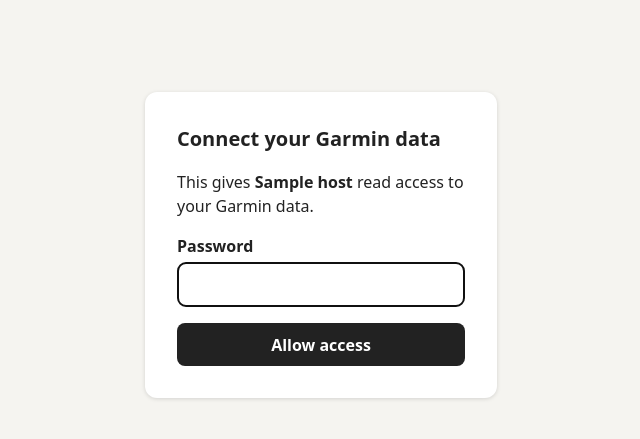
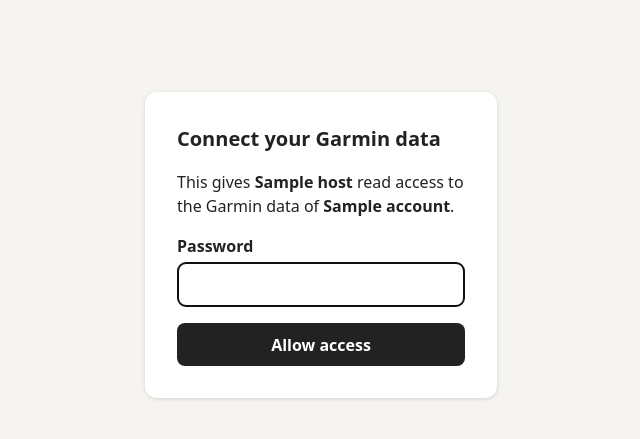
Before and after one commit to codrubefu/garmin_mcp, a Laravel app: template resources/views/oauth/authorize.blade.php in a window 1280 px wide. Shown: the part 155-594 px from the top of the page, without its empty margins (319-959 px from the left). Run offline with Laravel 12, Linux system fonts and the light colour scheme; the template is opened without the code that fills it: most values are stand-ins (such as "Sample title", 1, 10 or a date in 2020).

Commit message:
Serve several Garmin users at /mcp/{user}
MCP_USERS lists the accounts; each has GARMIN_API_KEY_{NAME} and
MCP_PASSWORD_HASH_{NAME}. Access tokens carry the user's endpoint as
audience, so a token for one user is rejected on another user's endpoint.

Co-Authored-By: Claude Opus 5.5 <noreply@anthropic.com>
Claude-Session: https://claude.ai/code/session_01JdQXPogLtjQdaW2otpo7Lu

```diff
--- /dev/null
+++ b/app/Accounts/Account.php
@@ -0,0 +1,56 @@
+<?php
+
+namespace App\Accounts;
+
+/**
+ * One person who can connect Claude to their own Garmin data, served at /mcp/{name}.
+ * Accounts live in the environment, so there is still no database.
+ */
+final readonly class Account
+{
+    public const NAME_PATTERN = '[a-z0-9_]+';
+
+    public function __construct(
+        public string $name,
+        public ?string $passwordHash,
+        public ?string $garminApiKey,
+    ) {}
+
+    public static function find(mixed $name): ?self
+    {
+        if (! is_string($name) || $name === '') {
+            return null;
+        }
+
+        $settings = config('connector.accounts')[$name] ?? null;
+
+        if (! is_array($settings)) {
+            return null;
+        }
+
+        return new self($name, $settings['password_hash'] ?? null, $settings['garmin_api_key'] ?? null);
+    }
+
+    /** Finds the account whose MCP endpoint is exactly this URL. */
+    public static function fromResource(mixed $resource): ?self
+    {
+        $prefix = url('/mcp').'/';
+
+        if (! is_string($resource) || ! str_starts_with($resource, $prefix)) {
+            return null;
+        }
+
+        return self::find(substr($resource, strlen($prefix)));
+    }
+
+    /** Builds the environment variable name for one of an account's settings, such as GARMIN_API_KEY_CODRUT. */
+    public static function envName(string $prefix, string $name): string
+    {
+        return $prefix.'_'.strtoupper($name);
+    }
+
+    public function resourceUrl(): string
+    {
+        return url('/mcp/'.$this->name);
+    }
+}
--- a/app/Http/Controllers/OAuth/TokenController.php
+++ b/app/Http/Controllers/OAuth/TokenController.php
@@ -2,6 +2,7 @@
 
 namespace App\Http\Controllers\OAuth;
 
+use App\Accounts\Account;
 use App\OAuth\SealedTokens;
 use Illuminate\Http\JsonResponse;
 use Illuminate\Http\Request;
@@ -22,26 +23,32 @@ class TokenController
     private function exchangeCode(Request $request): JsonResponse
     {
         $claims = $this->tokens->open($request->input('code'), SealedTokens::CODE);
+        $account = Account::find($claims['user'] ?? null);
 
         $isValid = $claims !== null
+            && $account !== null
             && $request->input('client_id') === $claims['client_id']
             && $request->input('redirect_uri') === $claims['redirect_uri']
             && $this->verifierMatches($request->input('code_verifier'), $claims['code_challenge'])
-            && (! $request->filled('resource') || $request->input('resource') === url('/mcp'))
+            && (! $request->filled('resource') || $request->input('resource') === $account->resourceUrl())
             && $this->tokens->consume($claims);
 
-        return $isValid ? $this->issue($claims['client_id']) : $this->error('invalid_grant');
+        return $isValid ? $this->issue($claims['client_id'], $account) : $this->error('invalid_grant');
     }
 
     private function refresh(Request $request): JsonResponse
     {
         $claims = $this->tokens->open($request->input('refresh_token'), SealedTokens::REFRESH);
 
+        // Removing an account from MCP_USERS stops its refresh tokens working.
+        $account = Account::find($claims['user'] ?? null);
+
         $isValid = $claims !== null
+            && $account !== null
             && (! $request->filled('client_id') || $request->input('client_id') === $claims['client_id'])
             && $this->tokens->consume($claims);
 
-        return $isValid ? $this->issue($claims['client_id']) : $this->error('invalid_grant');
+        return $isValid ? $this->issue($claims['client_id'], $account) : $this->error('invalid_grant');
     }
 
     private function verifierMatches(mixed $verifier, string $challenge): bool
@@ -55,20 +62,22 @@ class TokenController
         return hash_equals($challenge, $computed);
     }
 
-    private function issue(string $clientId): JsonResponse
+    private function issue(string $clientId, Account $account): JsonResponse
     {
         $accessTtl = config('connector.access_token_ttl');
         $scope = config('connector.scope');
 
         return response()->json([
             'access_token' => $this->tokens->seal(SealedTokens::ACCESS, [
-                'aud' => url('/mcp'),
+                'aud' => $account->resourceUrl(),
+                'user' => $account->name,
                 'client_id' => $clientId,
                 'scope' => $scope,
             ], $accessTtl),
             'token_type' => 'Bearer',
             'expires_in' => $accessTtl,
             'refresh_token' => $this->tokens->seal(SealedTokens::REFRESH, [
+                'user' => $account->name,
                 'client_id' => $clientId,
             ], config('connector.refresh_token_ttl')),
             'scope' => $scope,
--- a/config/connector.php
+++ b/config/connector.php
@@ -1,7 +1,19 @@
 <?php
 
+use App\Accounts\Account;
+
+// MCP_USERS lists the accounts, for example "codrut,vio". Each one is served at /mcp/{name}
+// and reads MCP_PASSWORD_HASH_{NAME} and GARMIN_API_KEY_{NAME}.
+$accountNames = array_filter(
+    array_map(fn (string $name): string => strtolower(trim($name)), explode(',', (string) env('MCP_USERS', ''))),
+    fn (string $name): bool => preg_match('/^'.Account::NAME_PATTERN.'$/D', $name) === 1,
+);
+
 return [
-    'password_hash' => env('MCP_OWNER_PASSWORD_HASH'),
+    'accounts' => array_combine($accountNames, array_map(fn (string $name): array => [
+        'password_hash' => env(Account::envName('MCP_PASSWORD_HASH', $name)),
+        'garmin_api_key' => env(Account::envName('GARMIN_API_KEY', $name)),
+    ], $accountNames)),
 
     'scope' => 'mcp:use',
 
--- a/config/garmin.php
+++ b/config/garmin.php
@@ -1,7 +1,6 @@
 <?php
 
 return [
-    'api_key' => env('GARMIN_PERSONAL_API_KEY'),
     'base_url' => rtrim((string) env('GARMIN_BASE_URL', 'https://personal.connectapi.garmin.com'), '/'),
     'token_path' => '/personalapitoken-service/personal-api/personal-api-key/token',
     'timeout' => 30,
--- a/resources/views/oauth/authorize.blade.php
+++ b/resources/views/oauth/authorize.blade.php
@@ -17,7 +17,13 @@
 <body>
 <main>
     <h1>Connect your Garmin data</h1>
-    <p>This gives <strong>{{ $host }}</strong> read access to your Garmin data.</p>
+    <p>This gives <strong>{{ $host }}</strong> read access to
+        @if ($account)
+            the Garmin data of <strong>{{ $account->name }}</strong>.
+        @else
+            your Garmin data.
+        @endif
+    </p>
     @if ($error)
         <p class="error" role="alert">{{ $error }}</p>
     @endif
@@ -26,8 +32,12 @@
         @foreach ($params as $name => $value)
             <input type="hidden" name="{{ $name }}" value="{{ $value }}">
         @endforeach
+        @unless ($account)
+            <label for="username">User name</label>
+            <input id="username" type="text" name="username" value="{{ request('username') }}" autocomplete="username" autocapitalize="none" required autofocus>
+        @endunless
         <label for="password">Password</label>
-        <input id="password" type="password" name="password" autocomplete="current-password" required autofocus>
+        <input id="password" type="password" name="password" autocomplete="current-password" required @if ($account) autofocus @endif>
         <button type="submit">Allow access</button>
     </form>
 </main>
--- a/routes/ai.php
+++ b/routes/ai.php
@@ -1,8 +1,10 @@
 <?php
 
+use App\Accounts\Account;
 use App\Http\Middleware\AuthenticateMcpToken;
 use App\Mcp\Servers\GarminServer;
 use Laravel\Mcp\Facades\Mcp;
 
-Mcp::web('/mcp', GarminServer::class)
+Mcp::web('/mcp/{user}', GarminServer::class)
+    ->where('user', Account::NAME_PATTERN)
     ->middleware([AuthenticateMcpToken::class, 'throttle:mcp']);
--- a/routes/console.php
+++ b/routes/console.php
@@ -1,11 +1,18 @@
 <?php
 
+use App\Accounts\Account;
 use App\Garmin\GarminClient;
 use App\Garmin\GarminException;
 use Illuminate\Support\Facades\Artisan;
 use Illuminate\Support\Facades\Hash;
 
-Artisan::command('mcp:hash-password', function () {
+Artisan::command('mcp:hash-password {user}', function (string $user) {
+    if (preg_match('/^'.Account::NAME_PATTERN.'$/D', $user) !== 1) {
+        $this->error('The user name may only contain lowercase letters, digits and underscores.');
+
+        return 1;
+    }
+
     $password = (string) $this->secret('Password for the connector login (at least 8 characters)');
 
     if (mb_strlen($password) < 8) {
@@ -15,17 +22,25 @@ Artisan::command('mcp:hash-password', function () {
     }
 
     // Single quotes stop Docker Compose and dotenv from expanding the $ signs in the hash.
-    $this->line("MCP_OWNER_PASSWORD_HASH='".Hash::make($password)."'");
-})->purpose('Generate the password hash for the .env file');
+    $this->line(Account::envName('MCP_PASSWORD_HASH', $user)."='".Hash::make($password)."'");
+})->purpose('Generate the password hash of one user for the .env file');
 
-Artisan::command('garmin:check', function (GarminClient $garmin) {
+Artisan::command('garmin:check {user}', function (string $user) {
+    $account = Account::find($user);
+
+    if ($account === null) {
+        $this->error("Unknown user \"{$user}\". Add it to MCP_USERS in the .env file.");
+
+        return 1;
+    }
+
     try {
-        $settings = $garmin->get('/userprofile-service/userprofile/settings');
+        $settings = app(GarminClient::class, ['account' => $account])->get('/userprofile-service/userprofile/settings');
     } catch (GarminException $e) {
         $this->error($e->getMessage());
 
         return 1;
     }
 
-    $this->info('Garmin connection works. Profile fields returned: '.count((array) $settings));
-})->purpose('Check the Garmin API key with a real request');
+    $this->info("Garmin connection works for {$user}. Profile fields returned: ".count((array) $settings));
+})->purpose('Check the Garmin API key of one user with a real request');
--- a/routes/oauth.php
+++ b/routes/oauth.php
@@ -7,8 +7,7 @@ use App\Http\Controllers\OAuth\TokenController;
 use App\Http\Middleware\SecureLoginPage;
 use Illuminate\Support\Facades\Route;
 
-Route::get('/.well-known/oauth-protected-resource', [MetadataController::class, 'protectedResource']);
-
+// Every account has its own resource, so only the path form exists, e.g. /.well-known/oauth-protected-resource/mcp/codrut.
 // Laravel MCP's 401 middleware looks for this route name to build resource_metadata.
 Route::get('/.well-known/oauth-protected-resource/{path}', [MetadataController::class, 'protectedResource'])
     ->where('path', '.*')
```
Also changed, not shown: app/Garmin/GarminClient.php (+11 -3 lines), app/Http/Controllers/OAuth/AuthorizeController.php (+20 -5 lines), app/Http/Controllers/OAuth/MetadataController.php (+10 -2 lines), app/Http/Middleware/AuthenticateMcpToken.php (+7 -1 lines), tests/Feature/GarminToolsTest.php (+3 -1 lines), tests/Feature/HashPasswordCommandTest.php (+10 -2 lines), tests/Feature/McpEndpointTest.php (+51 -4 lines), tests/Feature/OAuthFlowTest.php (+78 -6 lines), tests/Unit/GarminClientTest.php (+11 -4 lines), README.md, 1 other file.
